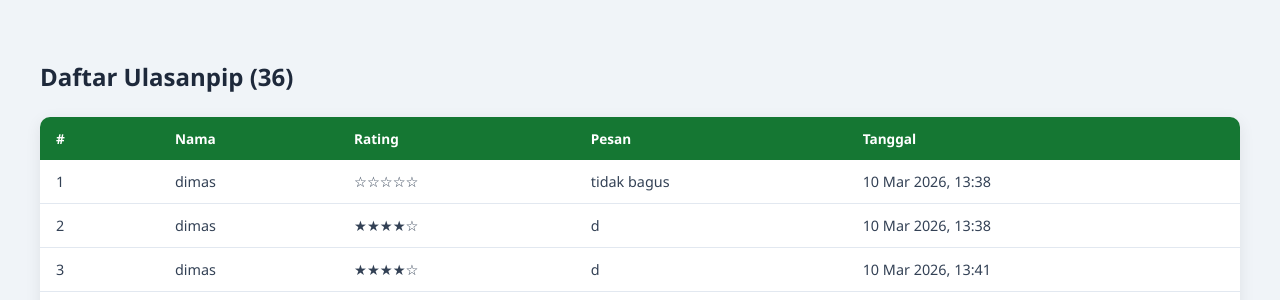
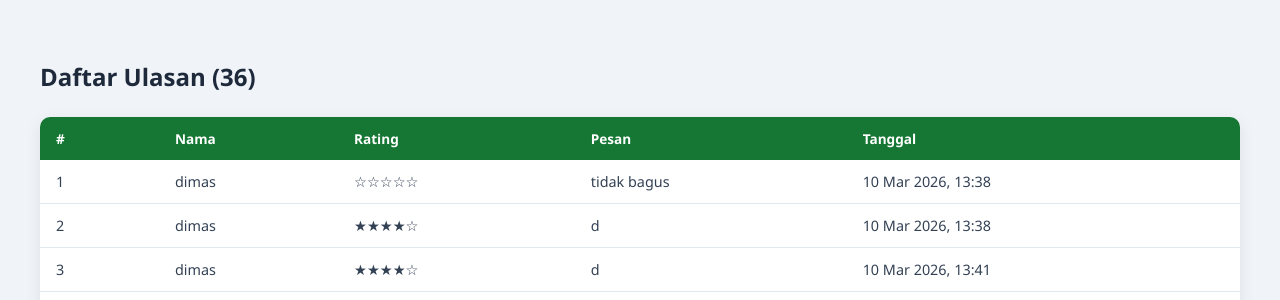
Before and after one commit to difmaas/reviewPage, a Flask app: page /admin/ in a window 1280 px wide. Shown: the top 300 px of the page. Run offline with Flask 3, Linux system fonts and the light colour scheme.

```diff
--- a/templates/admin.html
+++ b/templates/admin.html
@@ -50,7 +50,7 @@
     </style>
   </head>
   <body>
-    <h2>Daftar Ulasanpip ({{ reviews | length }})</h2>
+    <h2>Daftar Ulasan ({{ reviews | length }})</h2>
 
     <table>
       <thead>
```
Also changed, not shown: instance/review.db (deleted).
